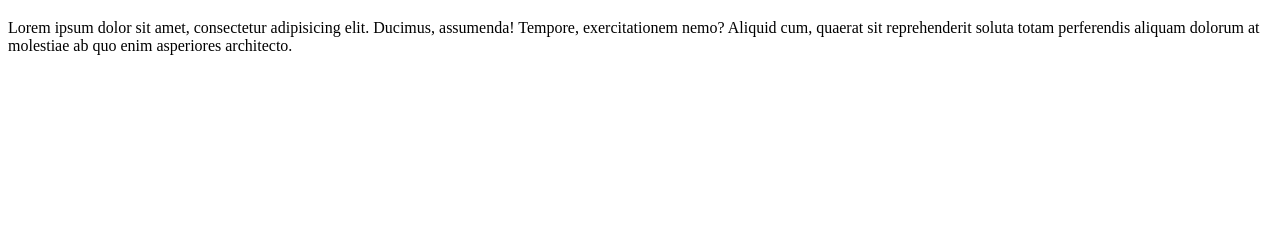
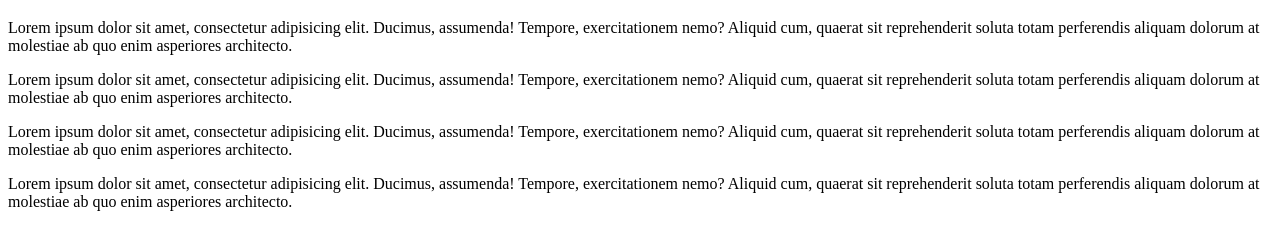
Before and after one commit to tsotne01/10x, a plain HTML site: page session_1/index.html in a window 1280 px wide. Shown: the part 61-310 px from the top of the page. Drawn offline with Linux system fonts and the light colour scheme.

Commit message:
added some paragraphs

```diff
--- a/session_1/index.html
+++ b/session_1/index.html
@@ -14,5 +14,23 @@
       reprehenderit soluta totam perferendis aliquam dolorum at molestiae ab quo
       enim asperiores architecto.
     </p>
+    <p>
+      Lorem ipsum dolor sit amet, consectetur adipisicing elit. Ducimus,
+      assumenda! Tempore, exercitationem nemo? Aliquid cum, quaerat sit
+      reprehenderit soluta totam perferendis aliquam dolorum at molestiae ab quo
+      enim asperiores architecto.
+    </p>
+    <p>
+      Lorem ipsum dolor sit amet, consectetur adipisicing elit. Ducimus,
+      assumenda! Tempore, exercitationem nemo? Aliquid cum, quaerat sit
+      reprehenderit soluta totam perferendis aliquam dolorum at molestiae ab quo
+      enim asperiores architecto.
+    </p>
+    <p>
+      Lorem ipsum dolor sit amet, consectetur adipisicing elit. Ducimus,
+      assumenda! Tempore, exercitationem nemo? Aliquid cum, quaerat sit
+      reprehenderit soluta totam perferendis aliquam dolorum at molestiae ab quo
+      enim asperiores architecto.
+    </p>
   </body>
 </html>
```
